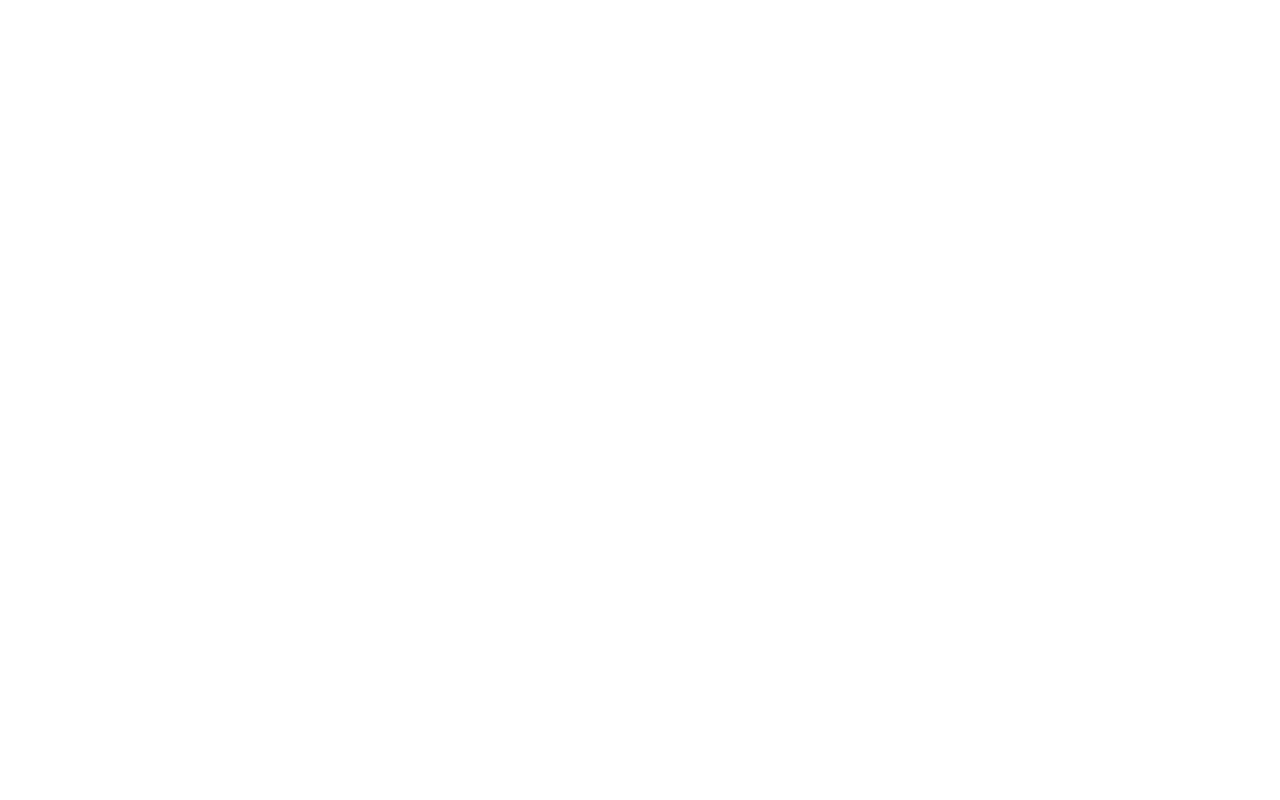
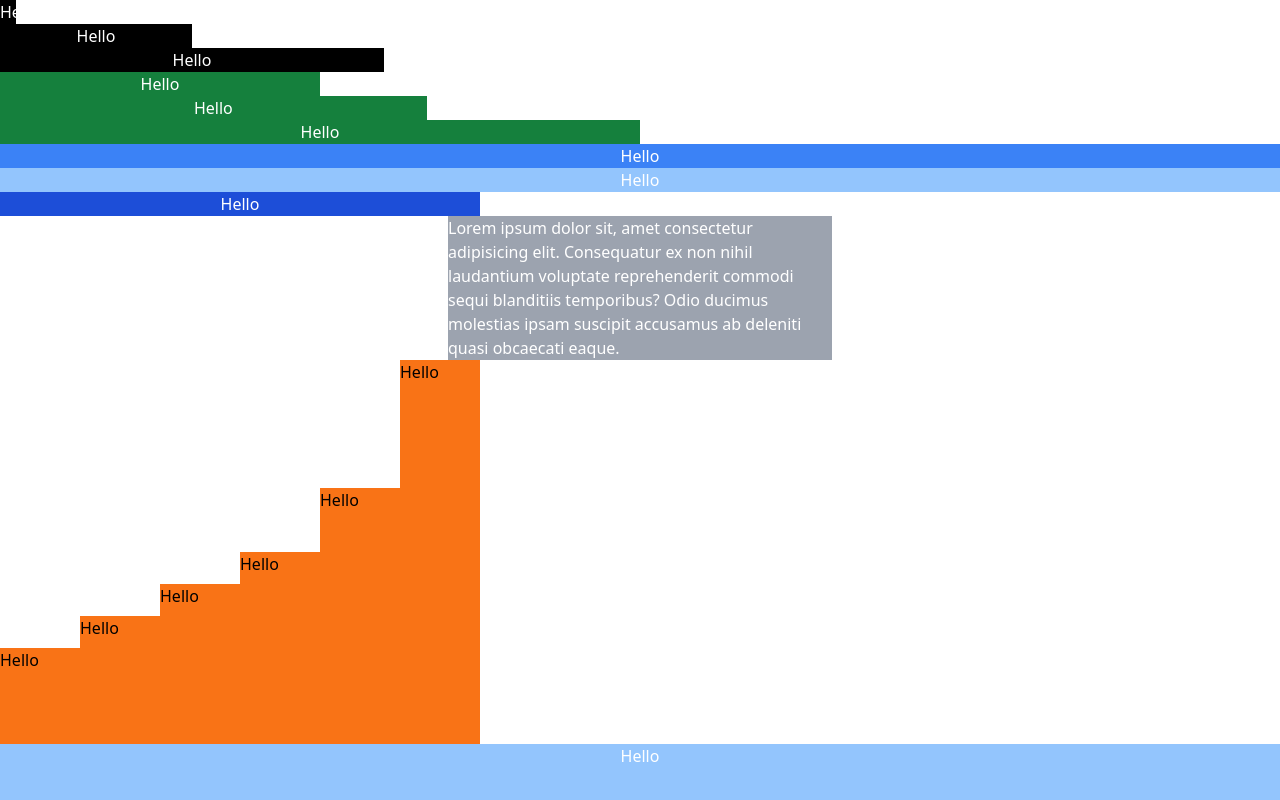
Before and after one commit to solomon-yaw-amalitech/tailwind-sandbox, a plain HTML site: page 05-sizing/index.html in a window 1280 px wide. Drawn offline with nearby package versions, Linux system fonts and the light colour scheme.

Commit message:
updated index.html of sizing folde

```diff
--- a/05-sizing/index.html
+++ b/05-sizing/index.html
@@ -9,26 +9,45 @@
   </head>
   <body>
     <!-- Width -->
+    <div class="bg-black text-white w-4 text-center">Hello</div>
+    <div class="bg-black text-white w-48 text-center">Hello</div>
+    <div class="bg-black text-white w-96 text-center">Hello</div>
 
     <!-- Percentages -->
+<div class="bg-green-700 text-white w-1/4 text-center">Hello</div>
+<div class="bg-green-700 text-white w-1/3 text-center">Hello</div>
+<div class="bg-green-700 text-white w-1/2 text-center">Hello</div>
 
     <!-- Width of the viewport -->
+    <div class="bg-blue-500 text-white text-center w-screen">Hello</div>
 
     <!-- 100% of container -->
+    <div class="bg-blue-300 text-white text-center w-full">Hello</div>
 
     <!-- min/max content -->
 
     <!-- Arbitrary width -->
+    <div class="bg-blue-700 text-white text-center w-[30rem]">Hello</div>
 
     <!-- Max Width -->
+    <div class="bg-gray-400 text-white text-left max-w-sm  mx-auto">Lorem ipsum dolor sit, amet consectetur adipisicing elit. Consequatur ex non nihil laudantium voluptate reprehenderit commodi sequi blanditiis temporibus? Odio ducimus molestias ipsam suscipit accusamus ab deleniti quasi obcaecati eaque.</div>
 
     <!-- Height (Most of the same options as widths) -->
-
+      <div class="flex items-end flex-row">
+        <div class="bg-orange-500 w-20 h-24">Hello</div>
+        <div class="bg-orange-500 w-20 h-32">Hello</div>
+        <div class="bg-orange-500 w-20 h-40">Hello</div>
+        <div class="bg-orange-500 w-20 h-48">Hello</div>
+        <div class="bg-orange-500 w-20 h-64">Hello</div>
+        <div class="bg-orange-500 w-20 h-96">Hello</div>
+      </div>
     <!-- Min Height -->
 
     <!-- Max Height -->
 
     <!-- Full screen height -->
+    <div class="bg-blue-300 text-white text-center h-screen">Hello</div>
+
   </body>
 </html>
 
```
